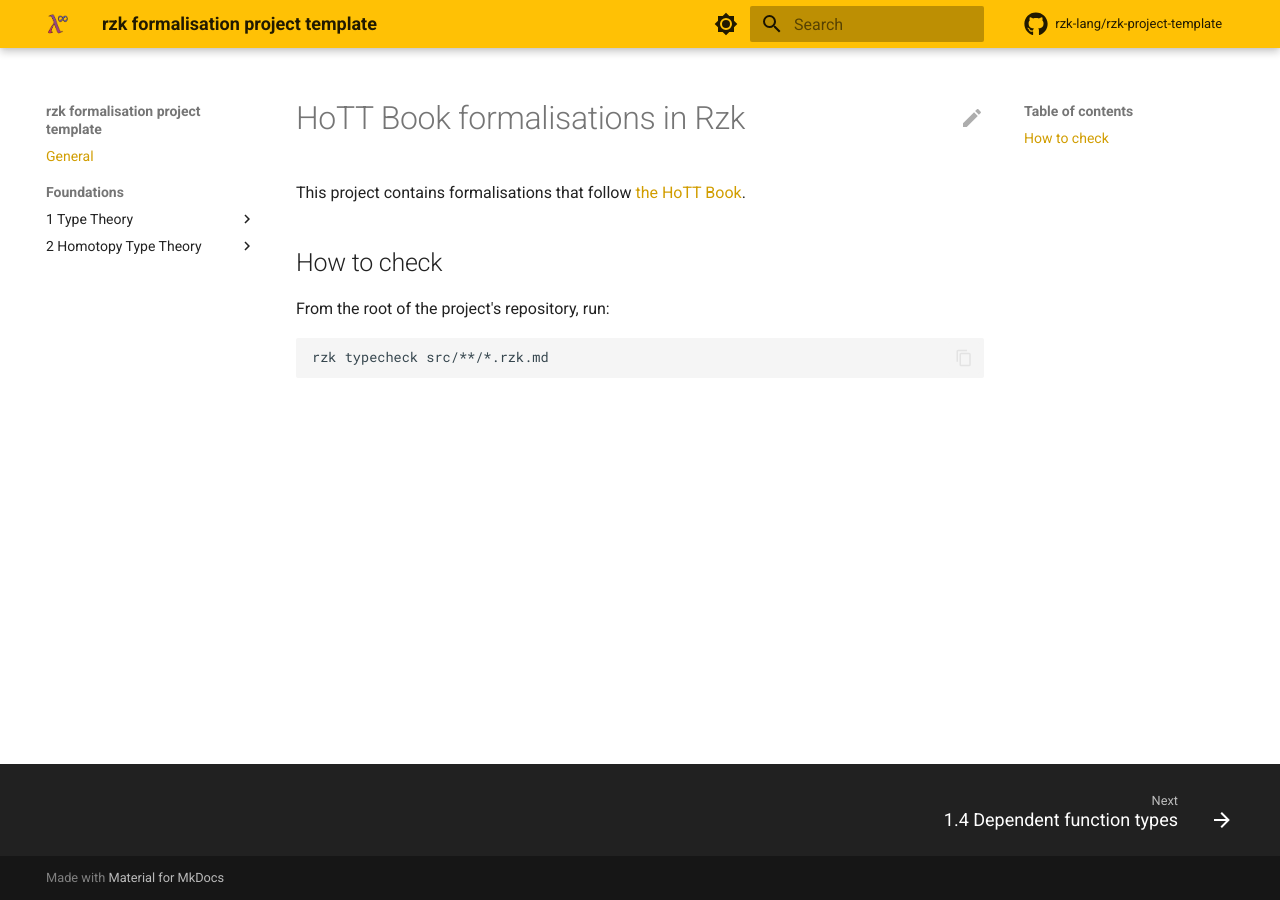
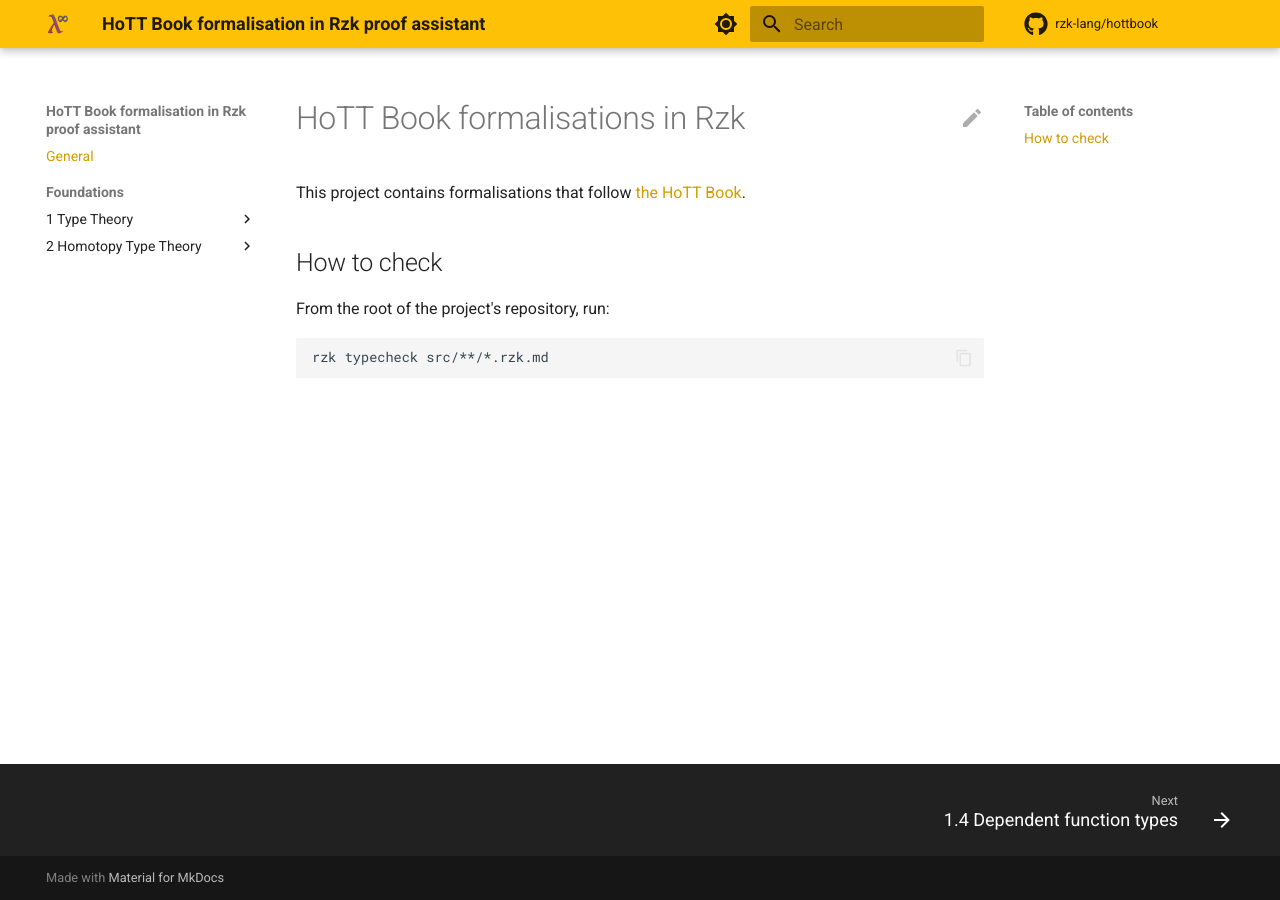
Before and after one commit to rzk-lang/hottbook, an MkDocs documentation site: the page built from src/index.md, in a window 1280 px wide. Built offline with MkDocs 1.6.1 and Material for MkDocs 9.7.7, drawn with Linux system fonts in a browser that asks for light colours; comment, search, counter and statistics services are not loaded.

Commit message:
Update metadata in mkdocs.yml

```diff
--- a/mkdocs.yml
+++ b/mkdocs.yml
@@ -1,6 +1,6 @@
-site_name: "rzk formalisation project template"
-repo_url: https://github.com/rzk-lang/rzk-project-template
-repo_name: rzk-lang/rzk-project-template
+site_name: "HoTT Book formalisation in Rzk proof assistant"
+repo_url: https://github.com/rzk-lang/hottbook
+repo_name: rzk-lang/hottbook
 edit_uri: edit/master
 
 docs_dir: src
```
